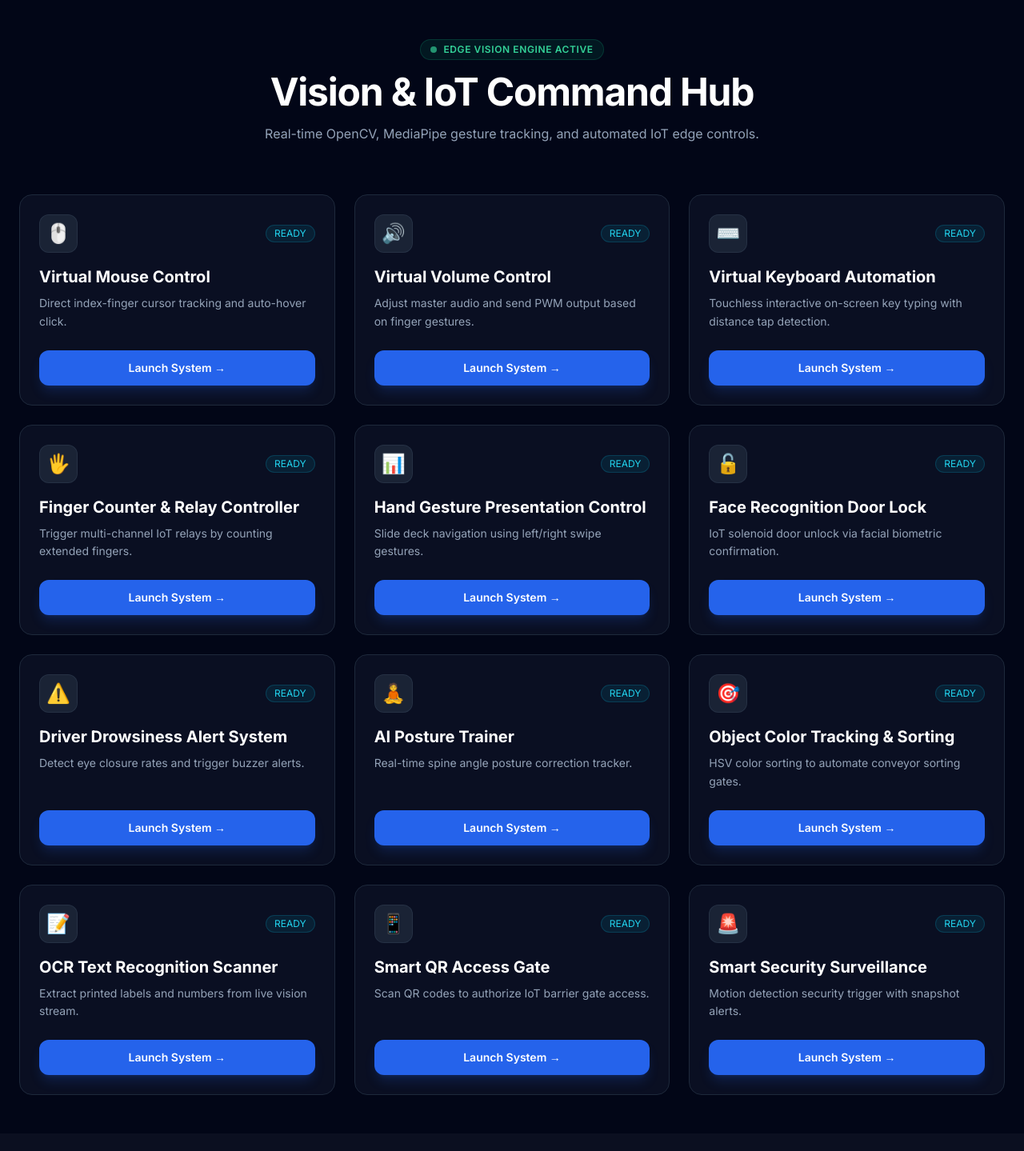
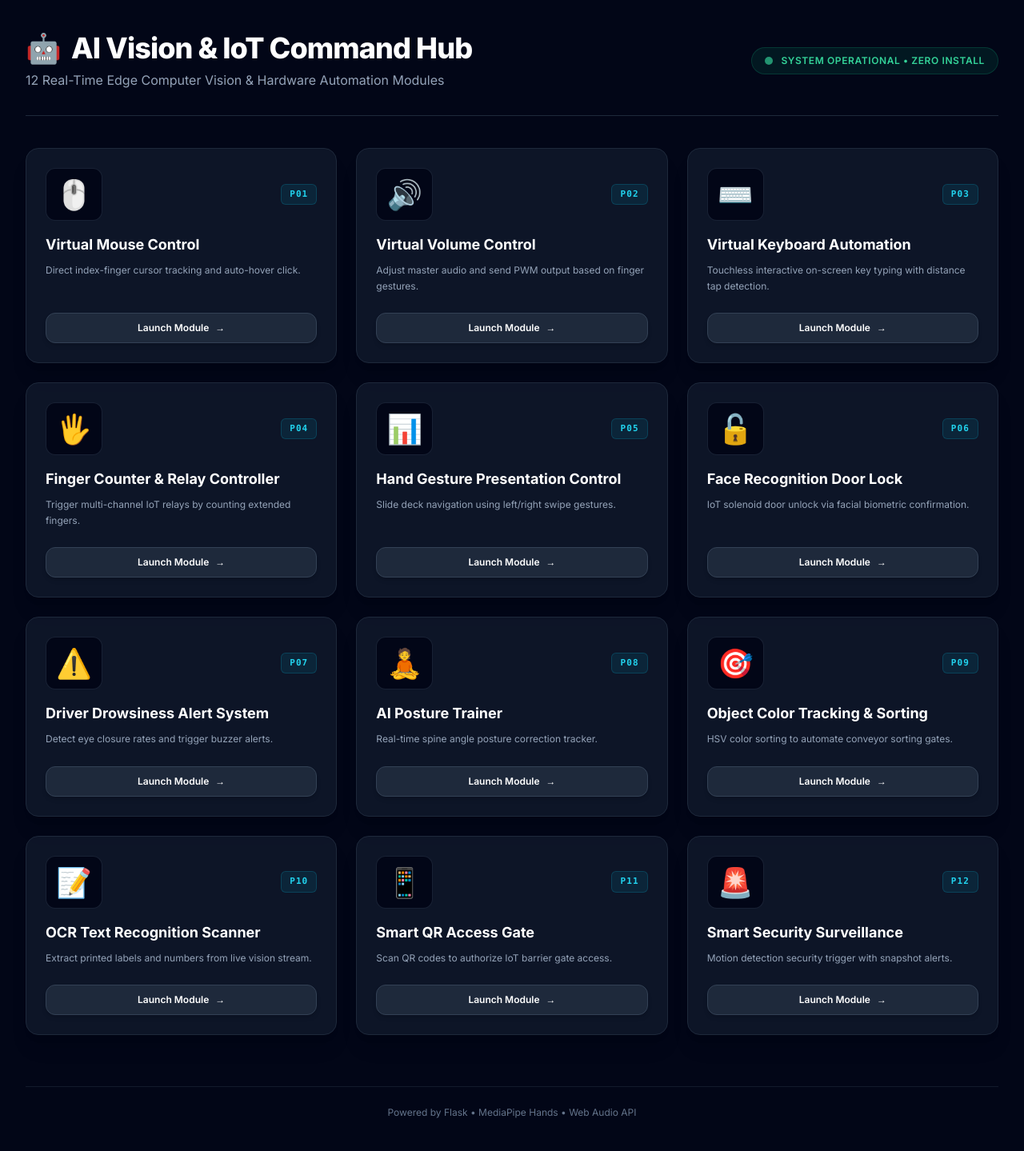
Before and after one commit to kaingadeshubham45/IOT-portfolio, a Flask app: page / in a window 1280 px wide. Shown: the whole page at 80% size. Before the commit the page ends 1369 px from the top, so only its background shows below. Run offline with Flask 3, Linux system fonts and the light colour scheme; some libraries are stand-ins or nearby versions.

Commit message:
Apply dark card dashboard styling to index.html

```diff
--- a/templates/index.html
+++ b/templates/index.html
@@ -3,53 +3,64 @@
 <head>
     <meta charset="UTF-8">
     <meta name="viewport" content="width=device-width, initial-scale=1.0">
-    <title>Vision & IoT Command Hub</title>
+    <title>AI Vision &amp; IoT Edge Hub</title>
     <script src="https://cdn.tailwindcss.com"></script>
-    <link href="https://fonts.googleapis.com/css2?family=Inter:wght@300;400;600;700&display=swap" rel="stylesheet">
+    <link href="https://fonts.googleapis.com/css2?family=Inter:wght@400;600;700;800&display=swap" rel="stylesheet">
     <style>
         body { font-family: 'Inter', sans-serif; }
     </style>
 </head>
 <body class="bg-slate-950 text-slate-100 min-h-screen">
-    <div class="max-w-7xl mx-auto px-6 py-12">
-        <header class="text-center mb-16">
-            <div class="inline-flex items-center gap-2 px-3 py-1 rounded-full bg-emerald-500/10 border border-emerald-500/20 text-emerald-400 text-xs font-semibold uppercase tracking-wider mb-4">
-                <span class="w-2 h-2 rounded-full bg-emerald-400 animate-pulse"></span>
-                Edge Vision Engine Active
+
+    <div class="max-w-7xl mx-auto px-4 sm:px-6 lg:px-8 py-10">
+
+        <!-- Header -->
+        <div class="flex flex-col md:flex-row md:items-center justify-between gap-4 pb-8 mb-10 border-b border-slate-800">
+            <div>
+                <div class="flex items-center gap-3 mb-2">
+                    <span class="text-4xl">🤖</span>
+                    <h1 class="text-3xl sm:text-4xl font-extrabold text-white tracking-tight">AI Vision &amp; IoT Command Hub</h1>
+                </div>
+                <p class="text-slate-400 text-sm sm:text-base">12 Real-Time Edge Computer Vision &amp; Hardware Automation Modules</p>
             </div>
-            <h1 class="text-4xl md:text-5xl font-extrabold tracking-tight text-white mb-4">
-                Vision &amp; IoT Command Hub
-            </h1>
-            <p class="text-slate-400 max-w-2xl mx-auto text-sm md:text-base">
-                Real-time OpenCV, MediaPipe gesture tracking, and automated IoT edge controls.
-            </p>
-        </header>
+            <div class="flex items-center gap-2.5 px-4 py-2 rounded-full bg-emerald-500/10 border border-emerald-500/20 text-emerald-400 text-xs font-semibold uppercase tracking-wider w-fit">
+                <span class="w-2.5 h-2.5 rounded-full bg-emerald-400 animate-pulse"></span>
+                <span>System Operational • Zero Install</span>
+            </div>
+        </div>
 
+        <!-- 12 Project Cards Grid -->
         <div class="grid grid-cols-1 md:grid-cols-2 lg:grid-cols-3 gap-6">
-            {% for pid, p in projects.items() %}
-            <div class="bg-slate-900/60 border border-slate-800 rounded-2xl p-6 flex flex-col justify-between hover:border-slate-700 hover:shadow-xl hover:shadow-blue-500/5 transition-all">
+            {% for key, proj in projects.items() %}
+            <div class="bg-slate-900/90 hover:bg-slate-900 border border-slate-800 hover:border-cyan-500/50 rounded-2xl p-6 transition-all duration-200 flex flex-col justify-between group shadow-xl hover:shadow-cyan-500/5">
                 <div>
                     <div class="flex items-center justify-between mb-4">
-                        <div class="w-12 h-12 rounded-xl bg-slate-800/80 border border-slate-700/50 flex items-center justify-center text-2xl">
-                            {{ p['icon'] }}
-                        </div>
-                        <span class="px-2.5 py-0.5 rounded-full text-xs font-medium bg-cyan-500/10 text-cyan-400 border border-cyan-500/20">
-                            READY
+                        <span class="text-4xl p-3 bg-slate-950 rounded-xl border border-slate-800/80">{{ proj.icon }}</span>
+                        <span class="text-[11px] font-mono font-semibold px-2.5 py-1 rounded-md bg-cyan-500/10 text-cyan-400 uppercase tracking-widest border border-cyan-500/20">
+                            {{ proj.id[:3].upper() }}
                         </span>
                     </div>
-                    <h2 class="text-xl font-bold text-white mb-2">
-                        {{ p['title'] }}
-                    </h2>
-                    <p class="text-slate-400 text-sm mb-6 leading-relaxed">
-                        {{ p['desc'] }}
+                    <h3 class="text-lg font-bold text-white group-hover:text-cyan-400 transition-colors mb-2">
+                        {{ proj.title }}
+                    </h3>
+                    <p class="text-xs text-slate-400 leading-relaxed mb-6">
+                        {{ proj.desc }}
                     </p>
                 </div>
-                <a href="/project/{{ pid }}" class="w-full inline-flex items-center justify-center gap-2 px-4 py-3 rounded-xl bg-blue-600 hover:bg-blue-500 text-white font-semibold text-sm transition-colors shadow-lg shadow-blue-600/20">
-                    Launch System &rarr;
+                <a href="/project/{{ proj.id }}" class="w-full py-2.5 px-4 rounded-xl bg-slate-800 hover:bg-cyan-600 text-white text-xs font-semibold transition-all flex items-center justify-center gap-2 border border-slate-700 hover:border-cyan-500 shadow-md">
+                    <span>Launch Module</span>
+                    <span>&rarr;</span>
                 </a>
             </div>
             {% endfor %}
         </div>
+
+        <!-- Footer -->
+        <div class="mt-16 pt-6 border-t border-slate-800/60 text-center text-xs text-slate-500">
+            Powered by Flask &bull; MediaPipe Hands &bull; Web Audio API
+        </div>
+
     </div>
+
 </body>
 </html>
```
